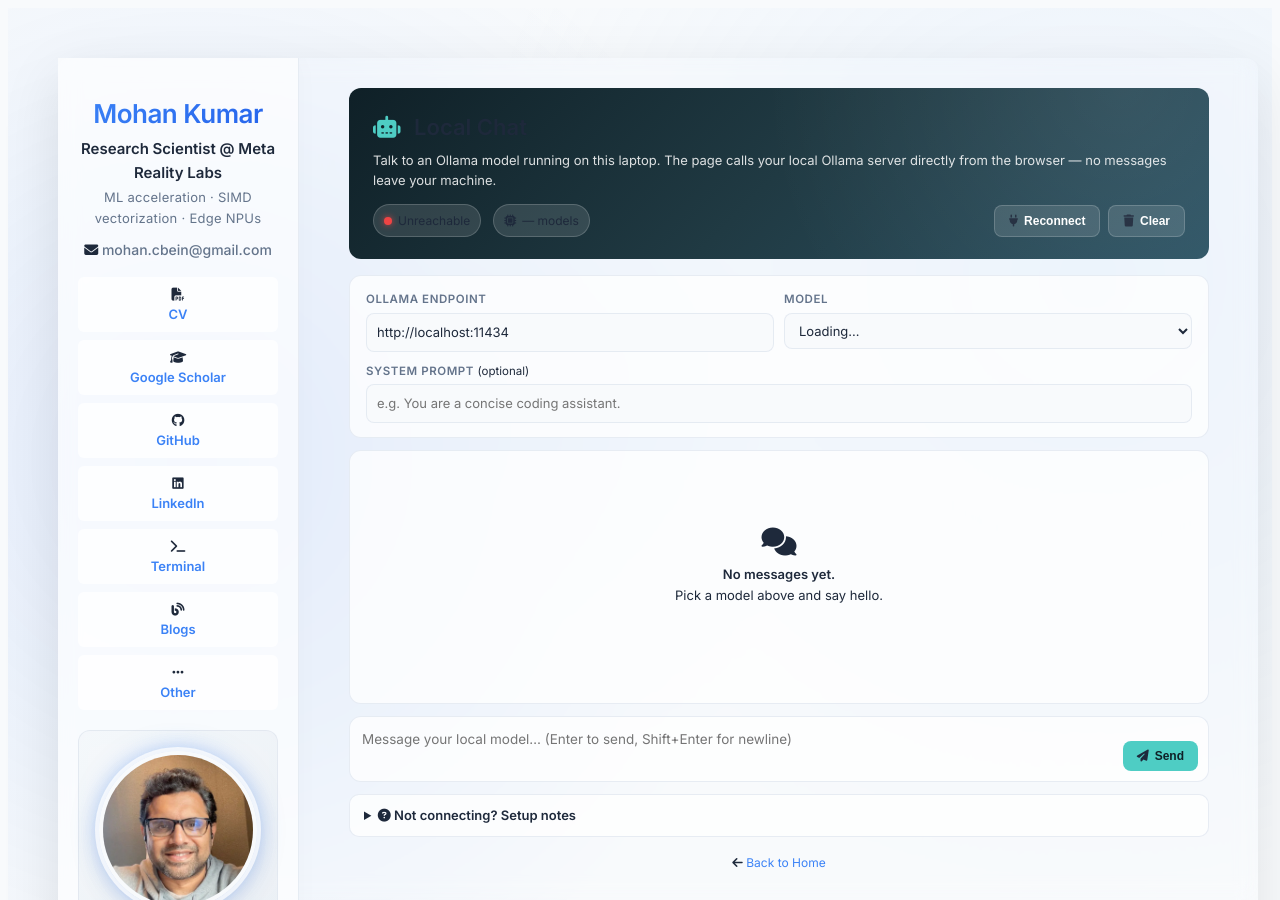
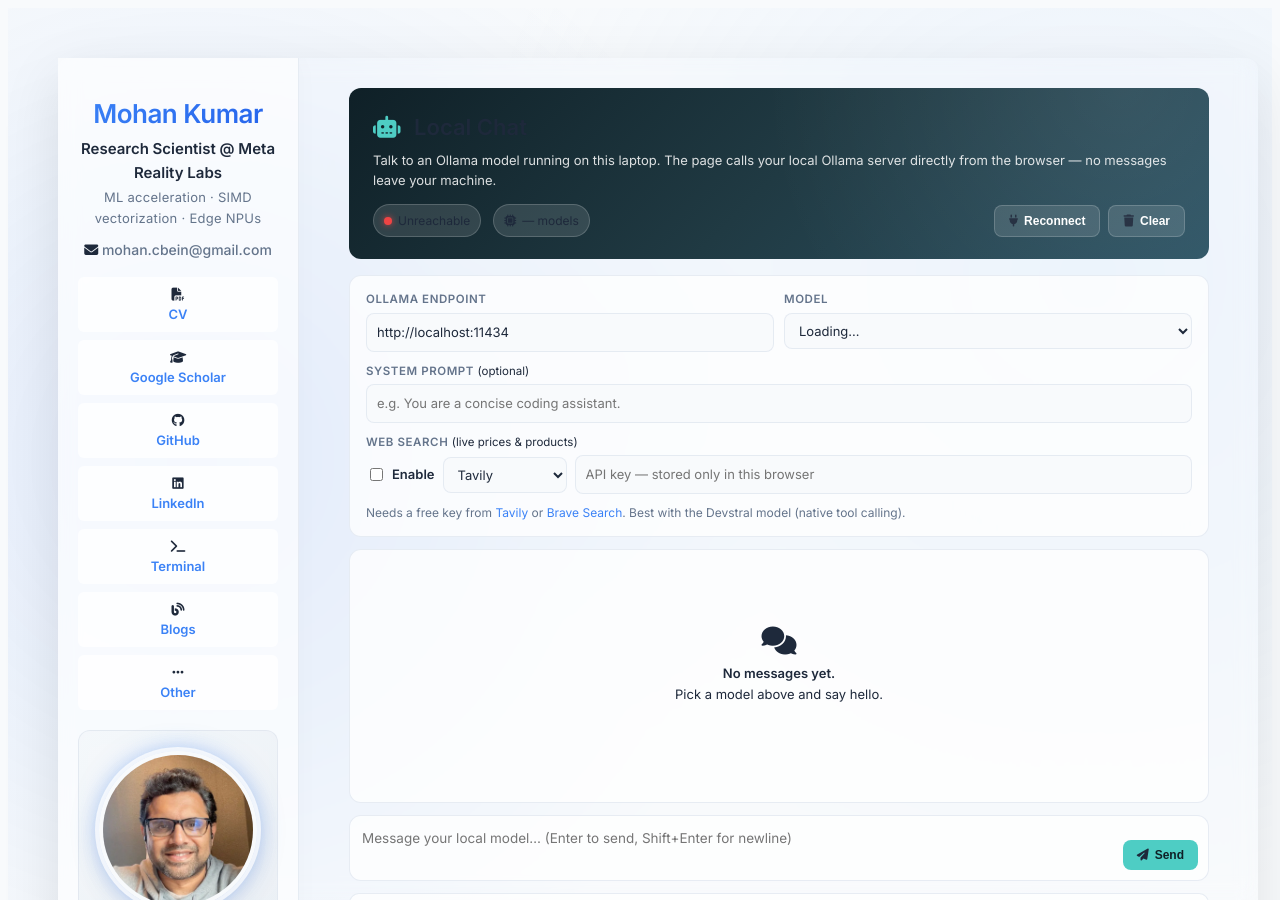
Before and after one commit to mohankku/mohankku.github.io, a Jekyll site: the page built from chat.md, in a window 1280 px wide and 900 px high. Built offline with Jekyll 4.4.1, drawn with Linux system fonts in a browser that asks for light colours; some of the changed lines change nothing that is shown.

Commit message:
feat(chat): add web-search tool loop for live prices and products (Tavily/Brave)

```diff
--- a/assets/css/chat.css
+++ b/assets/css/chat.css
@@ -294,6 +294,57 @@
   overflow-x: auto;
 }
 
+.setting-wide { grid-column: 1 / -1; }
+
+.search-row {
+  display: flex;
+  gap: 8px;
+  align-items: center;
+  flex-wrap: wrap;
+}
+
+.search-row .check {
+  display: inline-flex;
+  align-items: center;
+  gap: 6px;
+  font-size: 13px;
+  font-weight: 600;
+  text-transform: none;
+  letter-spacing: 0;
+  color: var(--text-color, #0f2027);
+  white-space: nowrap;
+}
+
+.search-row .check input { width: auto; }
+
+.search-row select {
+  flex: 0 0 auto;
+  width: auto;
+}
+
+.search-row input[type="password"] {
+  flex: 1;
+  min-width: 180px;
+}
+
+.setting-hint {
+  margin: 6px 0 0;
+  font-size: 12px;
+  color: var(--text-muted, #6b7a8a);
+  line-height: 1.5;
+}
+
+.msg-search {
+  align-self: flex-start;
+  font-size: 12px;
+  color: var(--text-muted, #6b7a8a);
+  background: transparent;
+  border: 1px dashed var(--border-color, #dde3e8);
+  border-radius: 8px;
+  padding: 6px 10px;
+  max-width: 100%;
+}
+
 @media (max-width: 600px) {
   .chat-settings { grid-template-columns: 1fr; }
   .msg { max-width: 92%; }
--- a/assets/js/chat.js
+++ b/assets/js/chat.js
@@ -4,7 +4,25 @@
   var DEFAULT_ENDPOINT = "http://localhost:11434";
   var LS_ENDPOINT = "ollama-chat:endpoint";
   var LS_HISTORY = "ollama-chat:history";
+  var LS_SEARCH = "ollama-chat:search";
   var HISTORY_LIMIT = 100;
+  var MAX_SEARCH_ROUNDS = 3;
+  var SEARCH_MAX_RESULTS = 5;
+
+  var WEB_TOOLS = [{
+    type: "function",
+    "function": {
+      name: "web_search",
+      description: "Search the internet for current information (prices, products, availability, reviews, news). Use it whenever the user asks about anything that may have changed since your training data.",
+      parameters: {
+        type: "object",
+        properties: {
+          query: { type: "string", description: "The search query, e.g. a product name plus 'price'." }
+        },
+        required: ["query"]
+      }
+    }
+  }];
 
   var log = document.getElementById("chat-log");
   var emptyState = document.getElementById("chat-empty");
@@ -16,6 +34,9 @@
   var endpointInput = document.getElementById("endpoint");
   var modelSelect = document.getElementById("model");
   var systemInput = document.getElementById("system");
+  var searchEnabled = document.getElementById("search-enabled");
+  var searchProvider = document.getElementById("search-provider");
+  var searchKey = document.getElementById("search-key");
   var statusText = document.getElementById("ollama-status");
   var statusDot = document.getElementById("ollama-dot");
   var modelCount = document.getElementById("model-count");
@@ -202,13 +223,214 @@
     setBusy(true);
     setStatus("busy", "Generating…");
 
+    if (searchOn()) {
+      agenticSend(model, bodyEl);
+      return;
+    }
+    streamAnswer(model, buildMessages(), bodyEl);
+  }
+
+  function searchOn() {
+    return !!(searchEnabled && searchEnabled.checked && searchKey && searchKey.value.trim() !== "");
+  }
+
+  function saveSearchSettings() {
+    if (!searchEnabled) return;
+    try {
+      localStorage.setItem(LS_SEARCH, JSON.stringify({
+        on: searchEnabled.checked,
+        provider: searchProvider.value,
+        key: searchKey.value
+      }));
+    } catch (e) {}
+  }
+
+  function loadSearchSettings() {
+    if (!searchEnabled) return;
+    try {
+      var raw = localStorage.getItem(LS_SEARCH);
+      if (!raw) return;
+      var s = JSON.parse(raw);
+      searchEnabled.checked = !!s.on;
+      if (s.provider) searchProvider.value = s.provider;
+      if (s.key) searchKey.value = s.key;
+    } catch (e) {}
+  }
+
+  function trunc(s, n) {
+    s = String(s == null ? "" : s);
+    return s.length > n ? s.slice(0, n) + "…" : s;
+  }
+
+  function formatTavily(data) {
+    var results = (data && data.results) || [];
+    if (!results.length) return "No results.";
+    return results.slice(0, SEARCH_MAX_RESULTS).map(function (r, i) {
+      return (i + 1) + ". " + (r.title || "untitled") + "\n" +
+        trunc(r.content, 600) + "\n" + (r.url || "");
+    }).join("\n\n");
+  }
+
+  function formatBrave(data) {
+    var results = (data && data.web && data.web.results) || [];
+    if (!results.length) return "No results.";
+    return results.slice(0, SEARCH_MAX_RESULTS).map(function (r, i) {
+      return (i + 1) + ". " + (r.title || "untitled") + "\n" +
+        trunc(r.description, 600) + "\n" + (r.url || "");
+    }).join("\n\n");
+  }
+
+  function runSearch(query) {
+    var provider = searchProvider.value;
+    var key = searchKey.value.trim();
+    var req;
+    if (provider === "brave") {
+      req = fetch("https://api.search.brave.com/res/v1/web/search?q=" +
+        encodeURIComponent(query) + "&count=" + SEARCH_MAX_RESULTS, {
+        headers: { "X-Subscription-Token": key },
+        signal: aborter.signal
+      }).then(function (res) {
+        if (!res.ok) throw new Error("Brave Search HTTP " + res.status);
+        return res.json();
+      }).then(formatBrave);
+    } else {
+      req = fetch("https://api.tavily.com/search", {
+        method: "POST",
+        headers: { "Content-Type": "application/json" },
+        body: JSON.stringify({
+          api_key: key,
+          query: query,
+          max_results: SEARCH_MAX_RESULTS,
+          search_depth: "basic"
+        }),
+        signal: aborter.signal
+      }).then(function (res) {
+        if (!res.ok) throw new Error("Tavily HTTP " + res.status);
+        return res.json();
+      }).then(formatTavily);
+    }
+    return req.then(function (text) {
+      return "Search results for \"" + query + "\":\n" + text;
+    });
+  }
+
+  // Native tool_calls (e.g. Devstral) plus a best-effort fallback for models
+  // that emit the call as JSON in the message text (e.g. Qwen2.5-coder).
+  function extractToolCalls(msg) {
+    var calls = [];
+    (msg.tool_calls || []).forEach(function (tc) {
+      var fn = tc["function"] || {};
+      var args = fn.arguments;
+      if (typeof args === "string") {
+        try { args = JSON.parse(args); } catch (e) { args = {}; }
+      }
+      if (fn.name === "web_search" && args && args.query) {
+        calls.push({ id: tc.id || ("call_" + calls.length), query: String(args.query) });
+      }
+    });
+    if (!calls.length && msg.content) {
+      var m = /\{\s*"name"\s*:\s*"web_search"\s*,\s*"arguments"\s*:\s*\{([^}]*)\}\s*\}/.exec(msg.content);
+      if (m) {
+        var q = /"query"\s*:\s*"((?:[^"\\]|\\.)*)"/.exec(m[1]);
+        if (q) {
+          var query;
+          try { query = JSON.parse('"' + q[1] + '"'); } catch (e) { query = q[1]; }
+          calls.push({ id: "call_0", query: query });
+        }
+      }
+    }
+    return calls;
+  }
+
+  function addSearchNote(text) {
+    var div = document.createElement("div");
+    div.className = "msg msg-search";
+    div.textContent = text;
+    log.appendChild(div);
+    scrollBottom();
+  }
+
+  function agenticSend(model, bodyEl) {
+    var msgs = buildMessages();
+    var rounds = 0;
+
+    function finish(content) {
+      history.push({ role: "assistant", content: content });
+      saveHistory();
+      aborter = null;
+      setBusy(false);
+      setStatus("ok", "Connected");
+      composer.focus();
+    }
+
+    function decide() {
+      setStatus("busy", "Thinking…");
+      return fetch(endpoint() + "/api/chat", {
+        method: "POST",
+        headers: { "Content-Type": "application/json" },
+        body: JSON.stringify({ model: model, messages: msgs, tools: WEB_TOOLS, stream: false }),
+        signal: aborter.signal
+      }).then(function (res) {
+        if (!res.ok) throw new Error("HTTP " + res.status);
+        return res.json();
+      }).then(function (data) {
+        var msg = data.message || {};
+        var calls = extractToolCalls(msg).filter(function (c) { return c.query; }).slice(0, 3);
+        if (!calls.length || rounds >= MAX_SEARCH_ROUNDS) {
+          if (msg.content && msg.content.trim()) {
+            // Answered directly (or hit the round cap with text to show).
+            bodyEl.innerHTML = renderMarkdown(msg.content);
+            finish(msg.content);
+          } else {
+            // Final answer, streamed, grounded in the gathered results.
+            streamAnswer(model, msgs, bodyEl);
+          }
+          return;
+        }
+        rounds++;
+        var asst = { role: "assistant", content: msg.content || "" };
+        if (msg.tool_calls && msg.tool_calls.length) asst.tool_calls = msg.tool_calls;
+        msgs.push(asst);
+        var chain = Promise.resolve();
+        calls.forEach(function (c) {
+          chain = chain.then(function () {
+            addSearchNote("Searching the web for \"" + c.query + "\"…");
+            setStatus("busy", "Searching…");
+            return runSearch(c.query).then(function (text) {
+              msgs.push({ role: "tool", content: text });
+            }).catch(function (err) {
+              var detail = String((err && err.message) || err);
+              msgs.push({ role: "tool", content: "Search failed for \"" + c.query + "\": " + detail });
+              addSearchNote("Search failed: " + detail);
+            });
+          });
+        });
+        return chain.then(decide);
+      });
+    }
+
+    decide().catch(function (err) {
+      if (err && err.name === "AbortError") {
+        bodyEl.innerHTML = "<p><em>Stopped.</em></p>";
+      } else {
+        bodyEl.parentNode.remove();
+        addError("<strong>Search-assisted request failed:</strong> " + escapeHtml(String((err && err.message) || err)));
+      }
+      aborter = null;
+      setBusy(false);
+      setStatus("ok", "Connected");
+      composer.focus();
+    });
+  }
+
+  function streamAnswer(model, msgs, bodyEl) {
     var full = "";
     var gotToken = false;
 
     fetch(endpoint() + "/api/chat", {
       method: "POST",
       headers: { "Content-Type": "application/json" },
-      body: JSON.stringify({ model: model, messages: buildMessages(), stream: true }),
+      body: JSON.stringify({ model: model, messages: msgs, stream: true }),
       signal: aborter.signal
     })
       .then(function (res) {
@@ -308,10 +530,14 @@
     if (savedEndpoint) endpointInput.value = savedEndpoint;
   } catch (e) {}
   history.forEach(function (m) { addMessage(m.role, m.content); });
+  loadSearchSettings();
 
   endpointInput.addEventListener("change", function () {
     try { localStorage.setItem(LS_ENDPOINT, endpoint()); } catch (e) {}
     checkConnection();
+  });
+  [searchEnabled, searchProvider, searchKey].forEach(function (el) {
+    if (el) el.addEventListener("change", saveSearchSettings);
   });
   btnReconnect.addEventListener("click", checkConnection);
   btnSend.addEventListener("click", send);
--- a/chat.md
+++ b/chat.md
@@ -31,6 +31,18 @@
     <div class="setting">
       <label for="system">System prompt <span class="opt">(optional)</span></label>
       <input id="system" type="text" placeholder="e.g. You are a concise coding assistant." autocomplete="off">
+    </div>
+    <div class="setting setting-wide">
+      <label>Web search <span class="opt">(live prices &amp; products)</span></label>
+      <div class="search-row">
+        <label class="check"><input type="checkbox" id="search-enabled"> Enable</label>
+        <select id="search-provider" aria-label="Search provider">
+          <option value="tavily">Tavily</option>
+          <option value="brave">Brave Search</option>
+        </select>
+        <input id="search-key" type="password" placeholder="API key — stored only in this browser" autocomplete="off" aria-label="Search API key">
+      </div>
+      <p class="setting-hint">Needs a free key from <a href="https://tavily.com" target="_blank" rel="noopener">Tavily</a> or <a href="https://brave.com/search/api/" target="_blank" rel="noopener">Brave Search</a>. Best with the Devstral model (native tool calling).</p>
     </div>
   </div>
 
```
